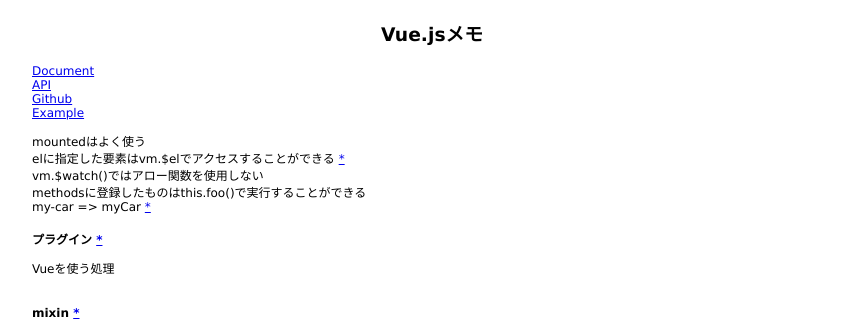
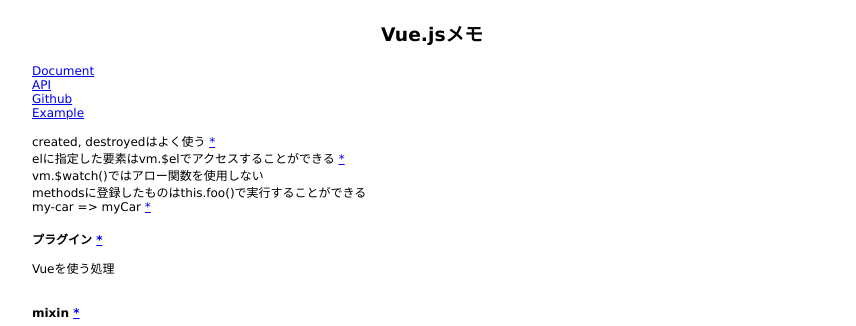
Before and after one commit to 38elements/38elements.github.com, a Jekyll site: the page built from _posts/2016-12-20-vuejs.md, in a window 1280 px wide and 900 px high. Shown: the top 326 px of the window, without its empty margins (208-1064 px from the left). Built offline with Jekyll 4.4.1, drawn with Linux system fonts in a browser that asks for light colours.

Commit message:
Update 2016-12-20-vuejs.md

```diff
--- a/_posts/2016-12-20-vuejs.md
+++ b/_posts/2016-12-20-vuejs.md
@@ -7,7 +7,7 @@ title: Vue.jsメモ
 [Github](https://github.com/vuejs/vue)
 [Example](http://jsdo.it/38elements/vuejs-1)
 
-mountedはよく使う
+created, destroyedはよく使う [\*](https://vuejs.org/v2/api/#created)
 elに指定した要素はvm.$elでアクセスすることができる [\*](https://vuejs.org/v2/api/#el)
 vm.$watch()ではアロー関数を使用しない
 methodsに登録したものはthis.foo()で実行することができる
```
